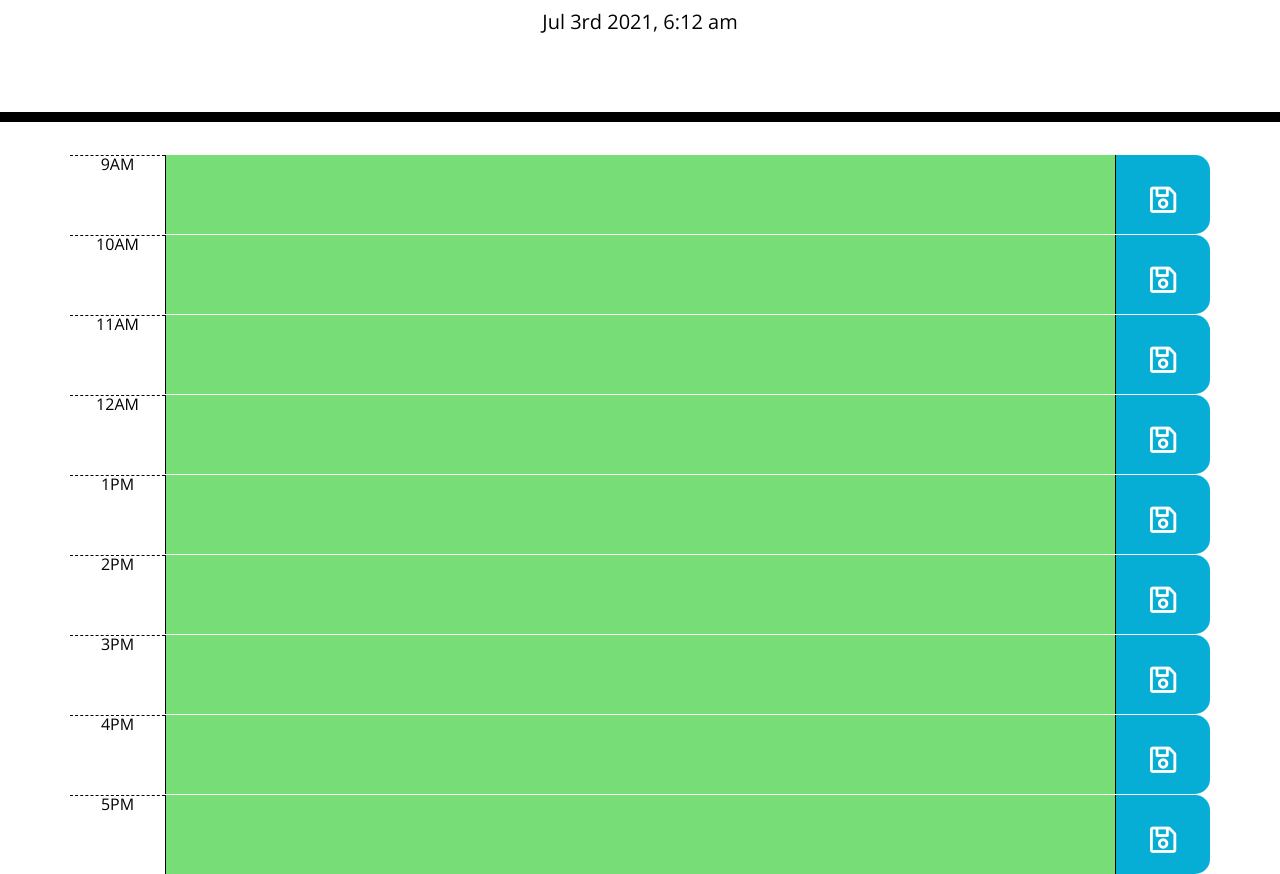
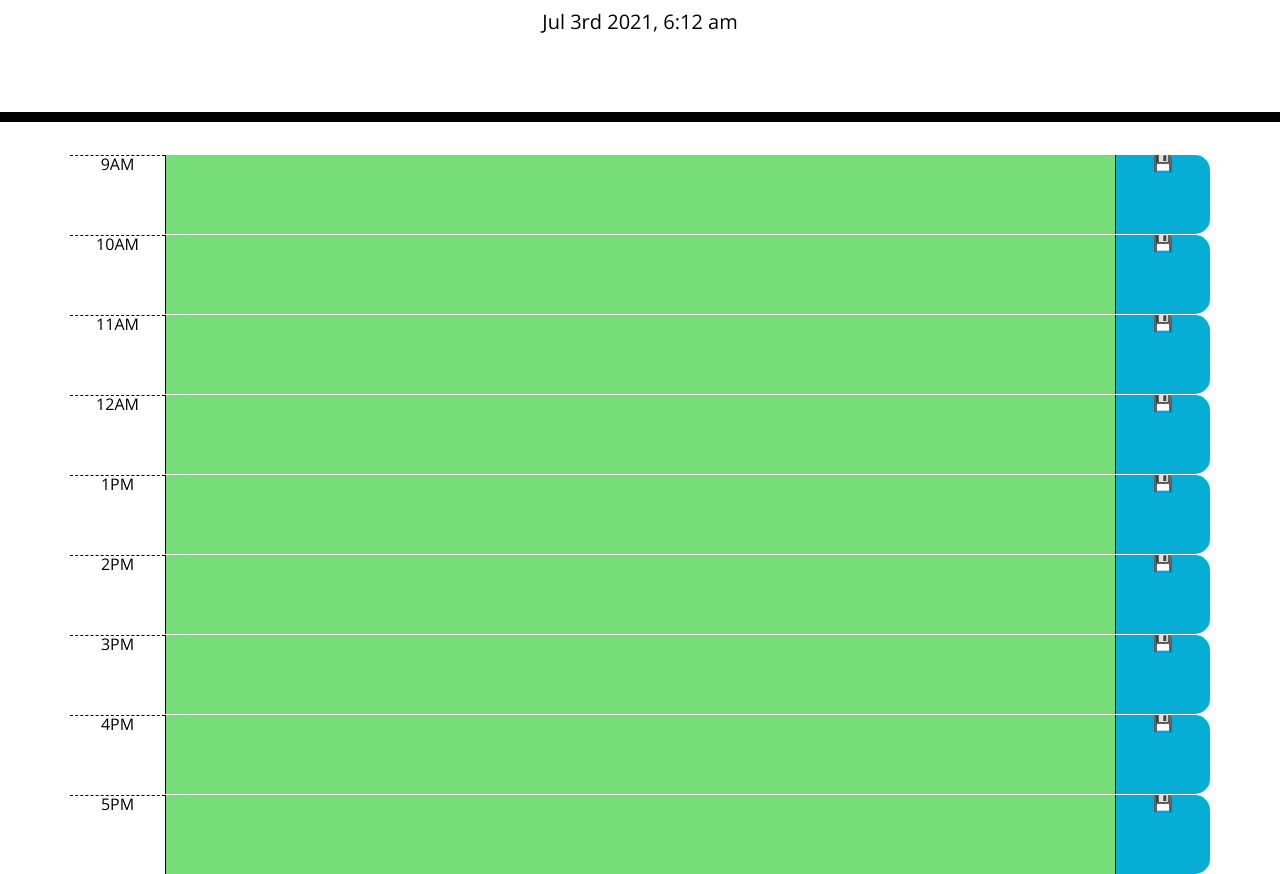
Before and after one commit to TLimmer19/API-Day-Planner, a plain HTML site: page index.html in a window 1280 px wide. Shown: the part 182-1056 px from the top of the page. Drawn offline with nearby package versions, Linux system fonts and the light colour scheme.

Commit message:
updated html/javascrip/css

```diff
--- a/index.html
+++ b/index.html
@@ -28,60 +28,60 @@
       <p id="currentDay" class="lead"></p>
     </header>
     <div class="container">
-      <!-- Timeblocks go here -->
-      <!-- 9AM -->
+
+      <!-- 9:00AM -->
       <div id = "9" class = "row time-block">
         <div class = "col-sm-1 hour">9AM</div>
         <textarea class = "col-sm-10 description"></textarea>
-        <div class = "col-sm-1 saveBtn"><i class ="far fa-save"></i></div>
+        <div class = "col-sm-1 saveBtn">💾</div>
       </div>
-      <!-- 10AM -->
+      <!-- 10:00AM -->
       <div id = "10" class = "row time-block">
         <div class = "col-sm-1 hour">10AM</div>
         <textarea class = "col-sm-10 description"></textarea>
-        <div class = "col-sm-1 saveBtn"><i class ="far fa-save"></i></div>
+        <div class = "col-sm-1 saveBtn">💾</div>
       </div>
-      <!-- 11AM -->
+      <!-- 11:00AM -->
       <div id = "11" class = "row time-block">
         <div class = "col-sm-1 hour">11AM</div>
         <textarea class = "col-sm-10 description"></textarea>
-        <div class = "col-sm-1 saveBtn"><i class="far fa-save"></i></div>
+        <div class = "col-sm-1 saveBtn">💾</div>
       </div>
-      <!-- 12PM -->
+      <!-- 12:00PM -->
       <div id = "12" class = "row time-block">
         <div class = "col-sm-1 hour">12AM</div>
         <textarea class = "col-sm-10 description"></textarea>
-        <div class = "col-sm-1 saveBtn"><i class="far fa-save"></i></div>
+        <div class = "col-sm-1 saveBtn">💾</div>
       </div>
-      <!-- 1PM -->
+      <!-- 1:00PM -->
       <div id = "13" class = "row time-block">
         <div class = "col-sm-1 hour">1PM</div>
         <textarea class = "col-sm-10 description"></textarea>
-        <div class = "col-sm-1 saveBtn"><i class="far fa-save"></i></div>
+        <div class = "col-sm-1 saveBtn">💾</div>
       </div>
-      <!-- 2PM -->
+      <!-- 2:00PM -->
       <div id = "14" class = "row time-block">
         <div class = "col-sm-1 hour">2PM</div>
         <textarea class = "col-sm-10 description"></textarea>
-        <div class = "col-sm-1 saveBtn"><i class="far fa-save"></i></div>
+        <div class = "col-sm-1 saveBtn">💾</div>
       </div>
-      <!-- 3PM -->
+      <!-- 3:00PM -->
       <div id = "15" class = "row time-block">
         <div class = "col-sm-1 hour">3PM</div>
         <textarea class = "col-sm-10 description"></textarea>
-        <div class = "col-sm-1 saveBtn"><i class="far fa-save"></i></div>
+        <div class = "col-sm-1 saveBtn">💾</div>
       </div>
-      <!-- 4PM -->
+      <!-- 4:00PM -->
       <div id = "16" class = "row time-block">
         <div class = "col-sm-1 hour">4PM</div>
         <textarea class = "col-sm-10 description"></textarea>
-        <div class = "col-sm-1 saveBtn"><i class="far fa-save"></i></div>
+        <div class = "col-sm-1 saveBtn">💾</div>
       </div>
       <!-- 5PM -->
       <div id = "17" class = "row time-block">
         <div class = "col-sm-1 hour">5PM</div>
         <textarea class = "col-sm-10 description"></textarea>
-        <div class = "col-sm-1 saveBtn"><i class="far fa-save"></i></div>
+        <div class = "col-sm-1 saveBtn">💾</div>
       </div>
     </div>
     <script src="https://cdnjs.cloudflare.com/ajax/libs/jquery/3.2.1/jquery.min.js"></script>
--- a/style.css
+++ b/style.css
@@ -56,10 +56,6 @@ body {
     background-color: #06aed5;
     color: white;
   }
-  .saveBtn i:hover {
-    font-size: 20px;
-    transition: all 0.3s ease-in-out;
-  }
   .fa-save
   {
     font-size: 30px;
```
